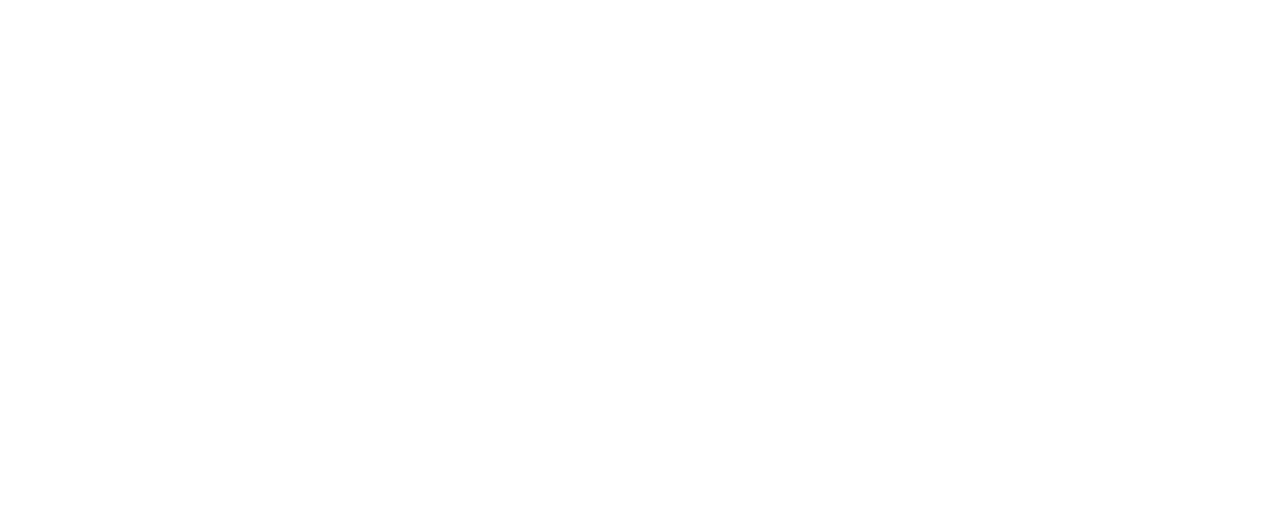
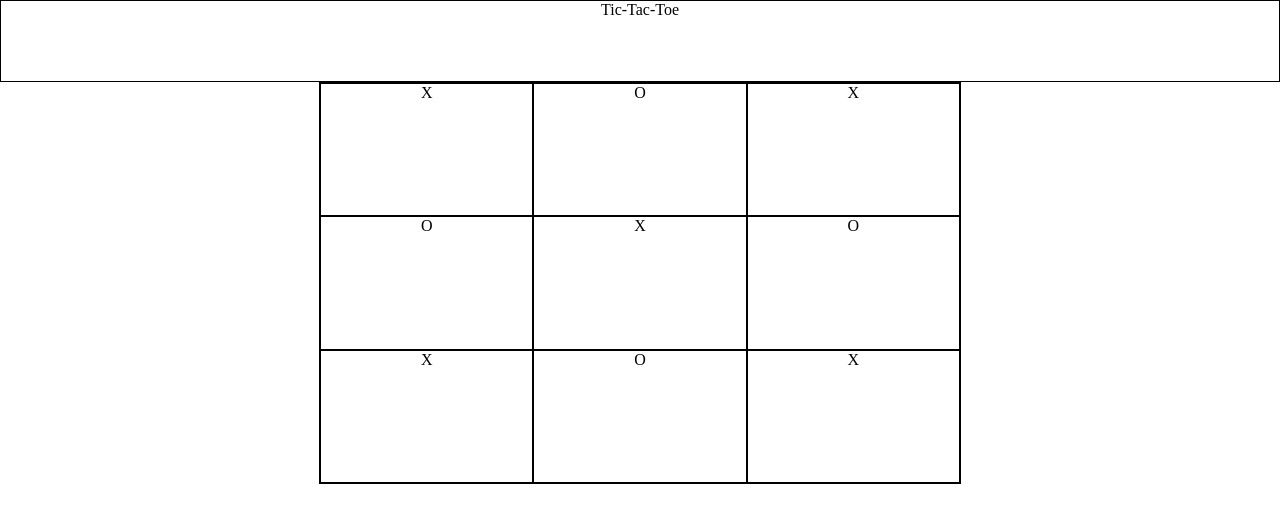
Before and after one commit to hargRyan/tic-tac-toe, a plain HTML site: page index.html in a window 1280 px wide. Drawn offline with Linux system fonts and the light colour scheme.

Commit message:
setting things up as per steps 1 and 2 started psuedo code for step 3

```diff
--- a/index.html
+++ b/index.html
@@ -9,6 +9,41 @@
     <script src="scripts.js" defer></script>
 </head>
 <body>
+    <header>
+        Tic-Tac-Toe
+    </header>
+    <div id="ttt-area">
+        <div id="ttt-grid-container">
+            <div class="square">
+                X
+            </div>
+            <div class="square">
+                O
+            </div>
+            <div class="square">
+                X
+            </div>
+            <div class="square">
+                O
+            </div>
+            <div class="square">
+                X
+            </div>
+            <div class="square">
+                O
+            </div>
+            <div class="square">
+                X
+            </div>
+            <div class="square">
+                O
+            </div>
+            <div class="square">
+                X
+            </div>
+        </div>
+    </div>
+
 
 </body>
 </html>
--- a/scripts.js
+++ b/scripts.js
@@ -0,0 +1,30 @@
+const gameBoard = (() => {
+    let _board = []; //private variable?
+
+    const getBoard = () => _board;
+
+    return {
+        getBoard,
+    };
+})();
+
+const displayController = (() => {
+    let _tttBoard = document.getElementById('ttt-grid-container');
+
+    const initializeBoard = boardArray => {
+        //get the boardArray
+        //for each element in boardArray
+            //create a div
+            //add a class to it (square for example)
+            //attach an event listener to the div to listen for a click
+            //_tttboard.addchild(div)
+
+        // function returns nothing
+    }
+})();
+
+const player = (name) => {
+
+
+    return {name};
+}
--- a/style.css
+++ b/style.css
@@ -2,3 +2,29 @@
     padding: 0;
     margin: 0;
 }
+
+#ttt-area{
+    display: flex;
+    justify-content: center;
+    align-items: center;
+}
+
+header {
+    text-align: center;
+    border: 1px solid black;
+    height: 10vh;
+}
+
+#ttt-grid-container {
+    display: grid;
+    grid-template-columns: repeat(3, 1fr);
+    grid-template-rows: repeat(3, 1fr);
+    border: 1px solid black;
+    width: 50vw;
+    height: 50vh;
+}
+
+.square {
+    border: 1px solid black;
+    text-align: center;
+}
```
